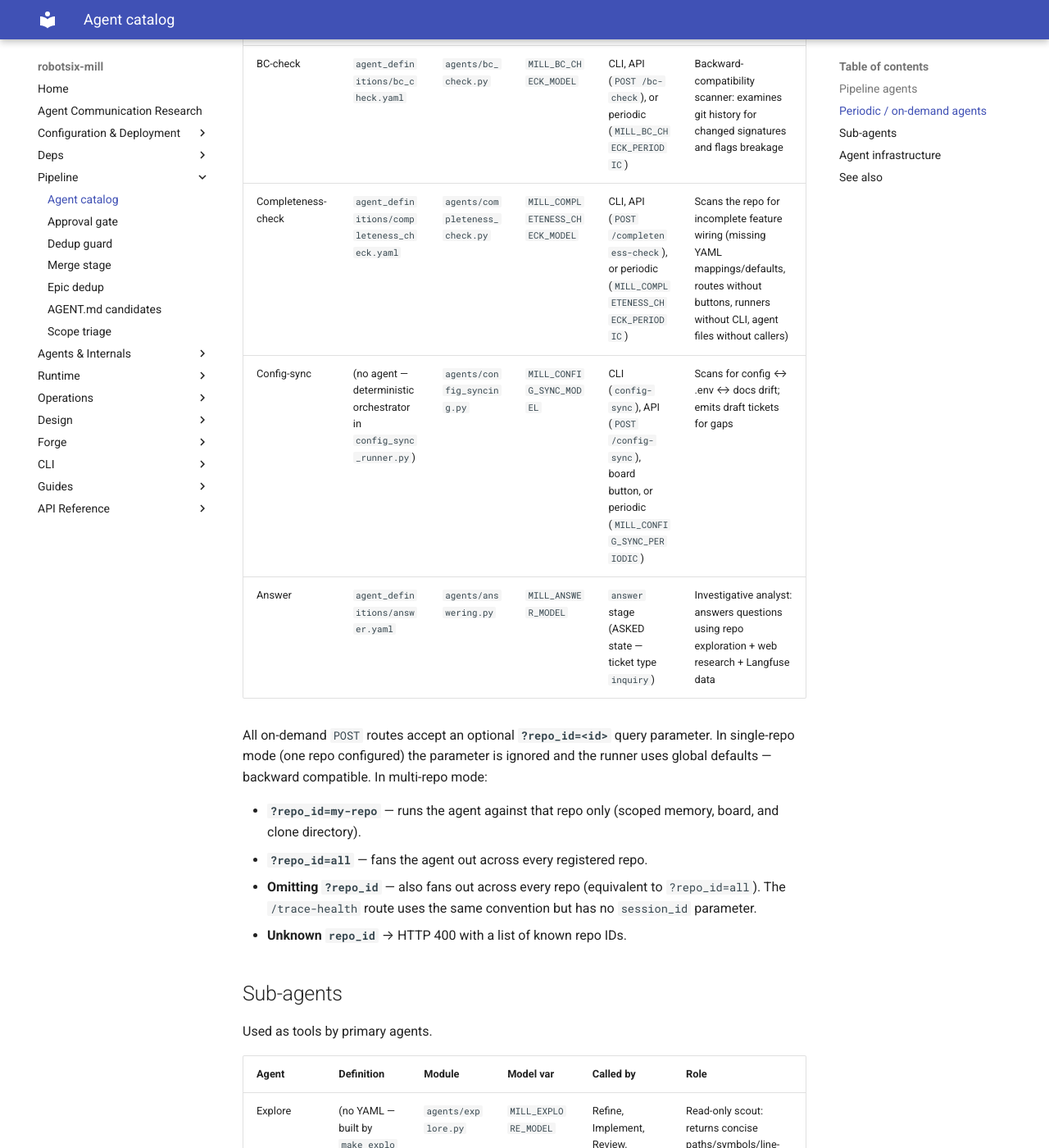
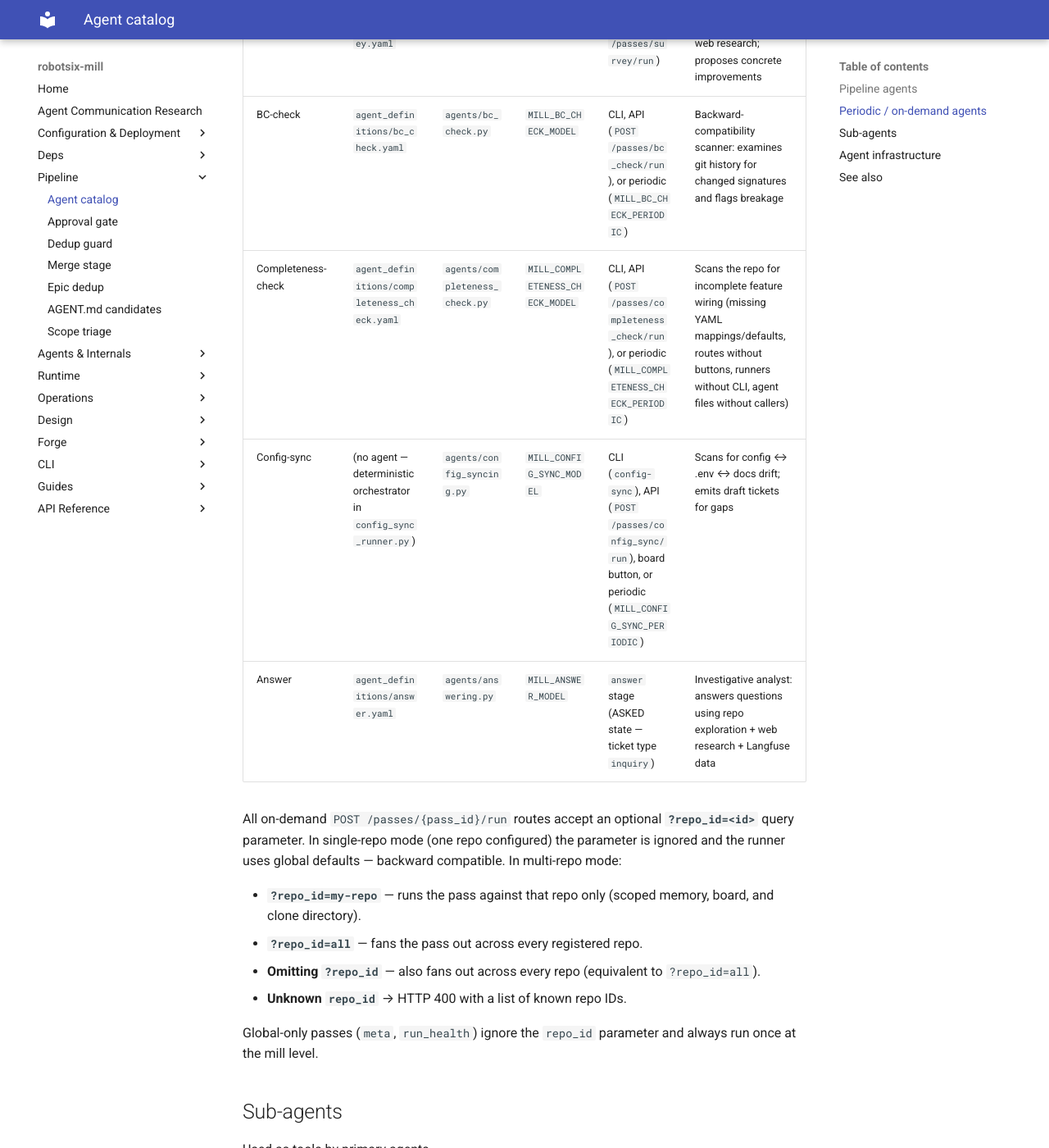
Before and after one commit to damien-robotsix/robotsix-mill, an MkDocs documentation site: the page built from docs/agents/index.md, in a window 1280 px wide and 1400 px high, scrolled down 3590 px. Shown: the whole window at 82% size. Built offline with MkDocs 1.6.1 and Material for MkDocs 9.7.7, drawn with Linux system fonts in a browser that asks for light colours; some of the changed text lies outside the part shown.

Commit message:
mill(docs): Auto-generate board 🤖 Agents dropdown buttons and POST endpoints from the periodic pass registry (20260717T201648Z-auto-generate-board-agents-dropdown-butt-d44a)

```diff
--- a/docs/agents/index.md
+++ b/docs/agents/index.md
@@ -39,29 +39,31 @@ Opt-in agents that run independently of the ticket pipeline.
 
 | Agent | Definition | Module | Model var | Trigger | Role |
 |---|---|---|---|---|---|
-| Audit | `agent_definitions/audit.yaml` | `agents/auditing.py` | `MILL_AUDIT_MODEL` | CLI (`audit`), API (`POST /audit`), board button, or periodic (`MILL_AUDIT_PERIODIC`) | Meta-audit: identifies gaps in repo quality/security tooling coverage; emits improvement drafts |
-| Trace-health | (no agent — deterministic check in `trace_health_runner.py`) | — | — | CLI (`trace-health`), API (`POST /trace-health`), board button, or periodic (`MILL_TRACE_HEALTH_PERIODIC`) | Scans Langfuse for unsessioned traces; files alert draft |
-| Health | `agent_definitions/health.yaml` | `agents/health.py` | `MILL_HEALTH_MODEL` | CLI, API (`POST /health-check`), or periodic (`MILL_HEALTH_PERIODIC`) | Codebase-health inspection across 6 dimensions (size, length, docs, tests, complexity, dead code) |
-| Test-gap | `agent_definitions/test_gap.yaml` | `agents/test_gap.py` | `MILL_TEST_GAP_MODEL` | CLI, API (`POST /test-gap`), or periodic (`MILL_TEST_GAP_PERIODIC`) | Identifies modules with zero dedicated unit-test coverage |
-| Agent-check | `agent_definitions/agent_check.yaml` | `agents/agent_check.py` | `MILL_AGENT_CHECK_MODEL` | CLI, API (`POST /agent-check`), or periodic (`MILL_AGENT_CHECK_PERIODIC`) | Meta-agent: inspects all agent definitions for tool–prompt mismatch, skill drift, metadata correctness, registration completeness, prompt self-consistency, and memory ledger coherence |
-| Survey | `agent_definitions/survey.yaml` | `agents/surveying.py` | `MILL_SURVEY_MODEL` | CLI, API (`POST /survey`) | Discovers similar OSS projects via web research; proposes concrete improvements |
-| BC-check | `agent_definitions/bc_check.yaml` | `agents/bc_check.py` | `MILL_BC_CHECK_MODEL` | CLI, API (`POST /bc-check`), or periodic (`MILL_BC_CHECK_PERIODIC`) | Backward-compatibility scanner: examines git history for changed signatures and flags breakage |
-| Completeness-check | `agent_definitions/completeness_check.yaml` | `agents/completeness_check.py` | `MILL_COMPLETENESS_CHECK_MODEL` | CLI, API (`POST /completeness-check`), or periodic (`MILL_COMPLETENESS_CHECK_PERIODIC`) | Scans the repo for incomplete feature wiring (missing YAML mappings/defaults, routes without buttons, runners without CLI, agent files without callers) |
-| Config-sync | (no agent — deterministic orchestrator in `config_sync_runner.py`) | `agents/config_syncing.py` | `MILL_CONFIG_SYNC_MODEL` | CLI (`config-sync`), API (`POST /config-sync`), board button, or periodic (`MILL_CONFIG_SYNC_PERIODIC`) | Scans for config ↔ .env ↔ docs drift; emits draft tickets for gaps |
+| Audit | `agent_definitions/audit.yaml` | `agents/auditing.py` | `MILL_AUDIT_MODEL` | CLI (`audit`), API (`POST /passes/audit/run`), board button, or periodic (`MILL_AUDIT_PERIODIC`) | Meta-audit: identifies gaps in repo quality/security tooling coverage; emits improvement drafts |
+| Trace-health | (no agent — deterministic check in `trace_health_runner.py`) | — | — | CLI (`trace-health`), API (`POST /passes/trace_health/run`), board button, or periodic (`MILL_TRACE_HEALTH_PERIODIC`) | Scans Langfuse for unsessioned traces; files alert draft |
+| Health | `agent_definitions/health.yaml` | `agents/health.py` | `MILL_HEALTH_MODEL` | CLI, API (`POST /passes/health/run`), or periodic (`MILL_HEALTH_PERIODIC`) | Codebase-health inspection across 6 dimensions (size, length, docs, tests, complexity, dead code) |
+| Test-gap | `agent_definitions/test_gap.yaml` | `agents/test_gap.py` | `MILL_TEST_GAP_MODEL` | CLI, API (`POST /passes/test_gap/run`), or periodic (`MILL_TEST_GAP_PERIODIC`) | Identifies modules with zero dedicated unit-test coverage |
+| Agent-check | `agent_definitions/agent_check.yaml` | `agents/agent_check.py` | `MILL_AGENT_CHECK_MODEL` | CLI, API (`POST /passes/agent_check/run`), or periodic (`MILL_AGENT_CHECK_PERIODIC`) | Meta-agent: inspects all agent definitions for tool–prompt mismatch, skill drift, metadata correctness, registration completeness, prompt self-consistency, and memory ledger coherence |
+| Survey | `agent_definitions/survey.yaml` | `agents/surveying.py` | `MILL_SURVEY_MODEL` | CLI, API (`POST /passes/survey/run`) | Discovers similar OSS projects via web research; proposes concrete improvements |
+| BC-check | `agent_definitions/bc_check.yaml` | `agents/bc_check.py` | `MILL_BC_CHECK_MODEL` | CLI, API (`POST /passes/bc_check/run`), or periodic (`MILL_BC_CHECK_PERIODIC`) | Backward-compatibility scanner: examines git history for changed signatures and flags breakage |
+| Completeness-check | `agent_definitions/completeness_check.yaml` | `agents/completeness_check.py` | `MILL_COMPLETENESS_CHECK_MODEL` | CLI, API (`POST /passes/completeness_check/run`), or periodic (`MILL_COMPLETENESS_CHECK_PERIODIC`) | Scans the repo for incomplete feature wiring (missing YAML mappings/defaults, routes without buttons, runners without CLI, agent files without callers) |
+| Config-sync | (no agent — deterministic orchestrator in `config_sync_runner.py`) | `agents/config_syncing.py` | `MILL_CONFIG_SYNC_MODEL` | CLI (`config-sync`), API (`POST /passes/config_sync/run`), board button, or periodic (`MILL_CONFIG_SYNC_PERIODIC`) | Scans for config ↔ .env ↔ docs drift; emits draft tickets for gaps |
 | Answer | `agent_definitions/answer.yaml` | `agents/answering.py` | `MILL_ANSWER_MODEL` | `answer` stage (ASKED state — ticket type `inquiry`) | Investigative analyst: answers questions using repo exploration + web research + Langfuse data |
 
-All on-demand `POST` routes accept an optional **`?repo_id=<id>`** query
-parameter.  In single-repo mode (one repo configured) the parameter is
-ignored and the runner uses global defaults — backward compatible.
-In multi-repo mode:
+All on-demand `POST /passes/{pass_id}/run` routes accept an optional
+**`?repo_id=<id>`** query parameter.  In single-repo mode (one repo
+configured) the parameter is ignored and the runner uses global defaults
+— backward compatible.  In multi-repo mode:
 
-- **`?repo_id=my-repo`** — runs the agent against that repo only
+- **`?repo_id=my-repo`** — runs the pass against that repo only
   (scoped memory, board, and clone directory).
-- **`?repo_id=all`** — fans the agent out across every registered repo.
+- **`?repo_id=all`** — fans the pass out across every registered repo.
 - **Omitting `?repo_id`** — also fans out across every repo (equivalent
-  to `?repo_id=all`).  The `/trace-health` route uses the same
-  convention but has no `session_id` parameter.
+  to `?repo_id=all`).
 - **Unknown `repo_id`** → HTTP 400 with a list of known repo IDs.
+
+Global-only passes (`meta`, `run_health`) ignore the `repo_id` parameter
+and always run once at the mill level.
 
 ## Sub-agents
 
```
Also changed, not shown: docs/agents/audit-agent.md (+2 -2 lines), docs/guides/adding-a-new-agent.md (+32 -10 lines), docs/langfuse/trace-health.md (+2 -2 lines).
